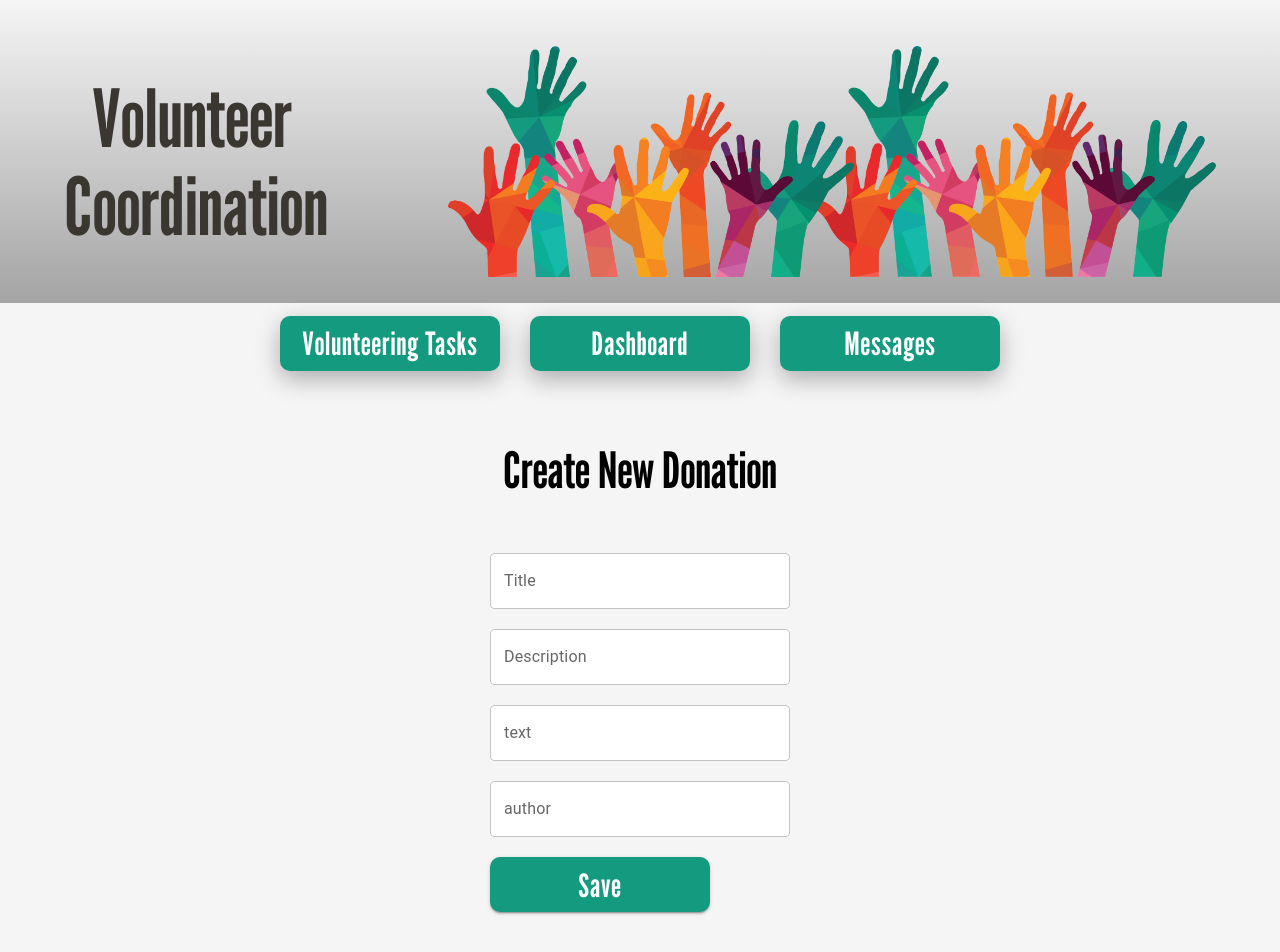
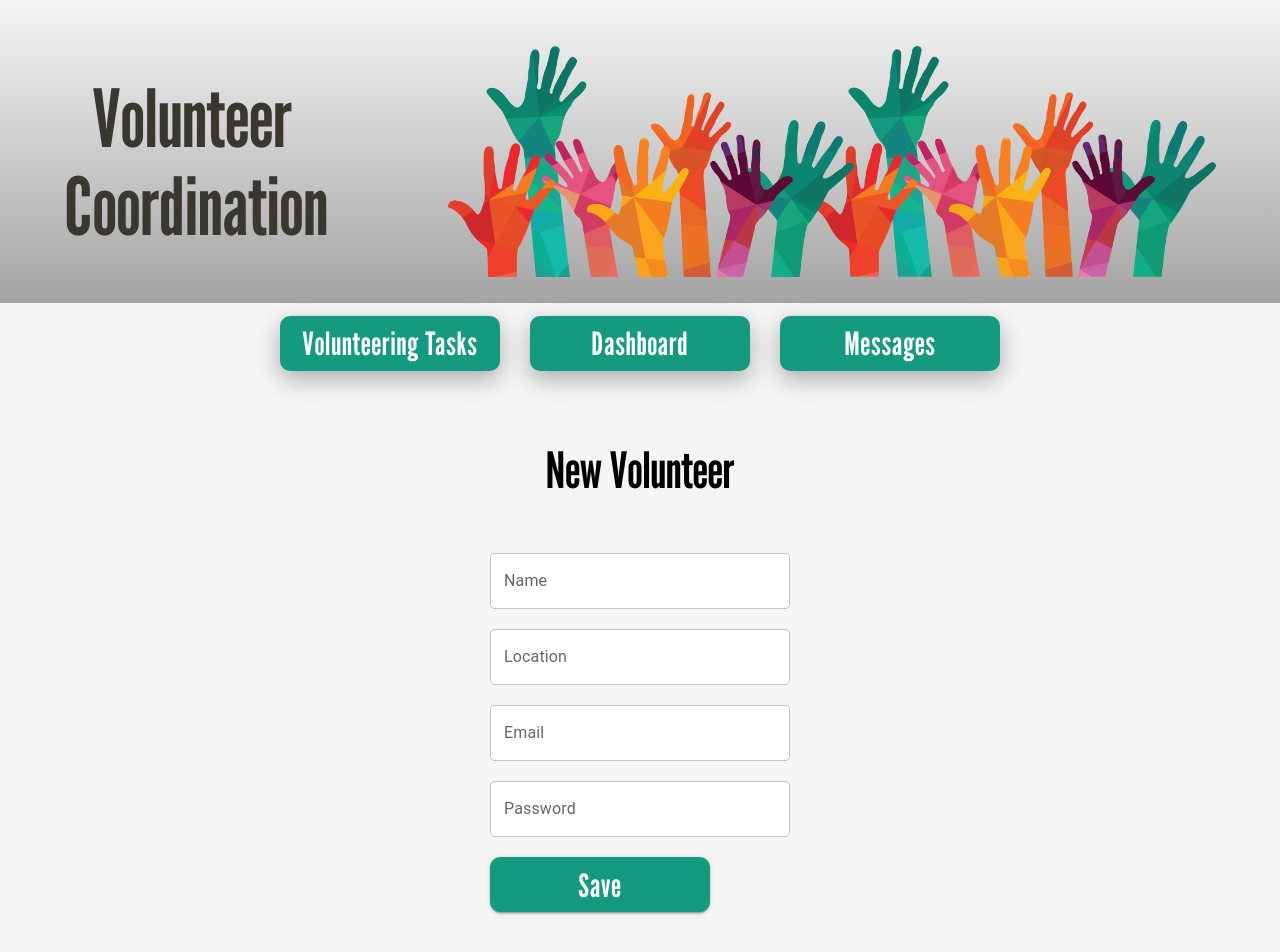
Before and after one commit to eliyasamary/Volunteer-Coordination, a React (Vite) app: page /newItem in a window 1280 px wide. Shown: the top 952 px of the page. Built offline with nearby package versions, Linux system fonts and the light colour scheme.

Commit message:
updating

```diff
--- a/src/Screens/ItemPage.jsx
+++ b/src/Screens/ItemPage.jsx
@@ -2,6 +2,7 @@ import "../style/styles.css";
 import { useParams } from "react-router-dom";
 import Box from "@mui/material/Box";
 import DummyVolunteeringTasks from "../DummyData/DummyVolunteeringTasks.json";
+import Button from "@mui/material/Button";
 
 const ItemPage = () => {
   const { itemId } = useParams();
@@ -49,8 +50,11 @@ const ItemPage = () => {
             </Box>
             <Box className="detail-text">{data.time}</Box>
           </Box>
-        </Box>{" "}
+        </Box>
       </Box>
+      <Button variant="contained" className="btn-primary font-primary">
+        I want to sign up for this volunteering task
+      </Button>
     </Box>
   );
 };
--- a/src/Screens/NewItem.jsx
+++ b/src/Screens/NewItem.jsx
@@ -53,42 +53,38 @@ const NewItem = () => {
   };
 
   return (
-    // <Box className="content-box">
-    //   <h1 className="title">New Article</h1>
-    //   <Box className="items-container">new item</Box>
-    // </Box>
-
     <Box className="content-box">
-      <h1 className="title">Create New Donation</h1>
+      <h1 className="title">New Volunteer</h1>
       <form onSubmit={handleSubmit} className="flex-container-col">
         <TextField
           className="input-field"
-          label="Title"
-          name="title"
-          value={data.title}
+          label="Name"
+          name="name"
+          value={data.name}
           onChange={handleInputChange}
         />
         <TextField
           className="input-field"
-          label="Description"
-          name="description"
-          value={data.description}
+          label="Location"
+          name="location"
+          value={data.location}
           onChange={handleInputChange}
         />
         <TextField
           className="input-field"
-          label="text"
-          name="text"
-          value={data.text}
+          label="Email"
+          name="email"
+          value={data.email}
           onChange={handleInputChange}
         />
         <TextField
           className="input-field"
-          label="author"
-          name="author"
-          value={data.author}
+          label="Password"
+          name="password"
+          value={data.password}
           onChange={handleInputChange}
         />
+        {/* skills */}
         <div className="btn-wrapper">
           <Button type="submit" variant="contained" className="nav-btn">
             Save
--- a/src/style/styles.css
+++ b/src/style/styles.css
@@ -210,3 +210,14 @@
   color: #000;
   opacity: 0.6;
 }
+
+.btn-primary {
+  width: 525px;
+  height: 60px;
+  margin: 40px !important;
+  font-size: 32px !important;
+  background-color: #149b7f !important;
+  border-radius: 10px !important;
+
+  /* color: #000 !important; */
+}
```
